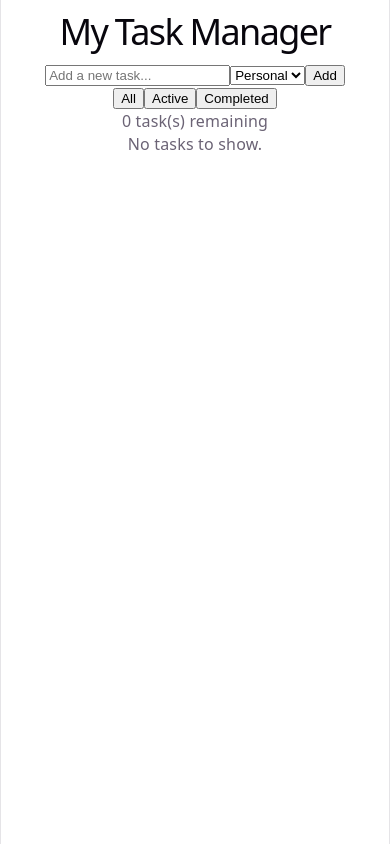
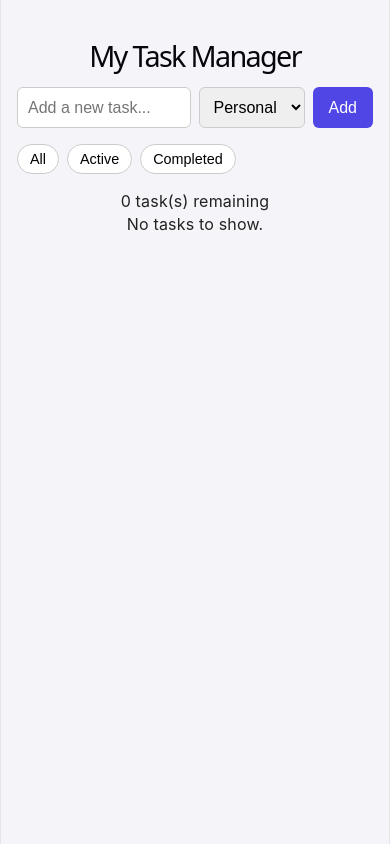
Before and after one commit to bikashshah056-rgb/task-manager, a React (Vite) app: page / in a window 390 px wide. Built offline with nearby package versions, Linux system fonts and the light colour scheme.

Commit message:
Add responsive styling for form, filters, and task list

```diff
--- a/src/App.css
+++ b/src/App.css
@@ -1,184 +1,137 @@
-.counter {
-  font-size: 16px;
-  padding: 5px 10px;
-  border-radius: 5px;
-  color: var(--accent);
-  background: var(--accent-bg);
-  border: 2px solid transparent;
-  transition: border-color 0.3s;
-  margin-bottom: 24px;
+* {
+  box-sizing: border-box;
+}
 
-  &:hover {
-    border-color: var(--accent-border);
-  }
-  &:focus-visible {
-    outline: 2px solid var(--accent);
-    outline-offset: 2px;
+body {
+  margin: 0;
+  font-family: -apple-system, BlinkMacSystemFont, 'Segoe UI', sans-serif;
+  background: #f4f4f9;
+  color: #222;
+}
+
+.app {
+  max-width: 500px;
+  margin: 0 auto;
+  padding: 24px 16px;
+}
+
+h1 {
+  text-align: center;
+  font-size: 1.8rem;
+  margin-bottom: 20px;
+}
+
+form {
+  display: flex;
+  gap: 8px;
+  margin-bottom: 16px;
+  flex-wrap: wrap;
+}
+
+form input[type='text'] {
+  flex: 1;
+  min-width: 140px;
+  padding: 10px;
+  border: 1px solid #ccc;
+  border-radius: 6px;
+  font-size: 1rem;
+}
+
+form select {
+  padding: 10px;
+  border: 1px solid #ccc;
+  border-radius: 6px;
+  font-size: 1rem;
+}
+
+form button {
+  padding: 10px 16px;
+  border: none;
+  border-radius: 6px;
+  background: #4f46e5;
+  color: white;
+  font-size: 1rem;
+  cursor: pointer;
+}
+
+form button:hover {
+  background: #4338ca;
+}
+
+.filters {
+  display: flex;
+  align-items: center;
+  gap: 8px;
+  flex-wrap: wrap;
+  margin-bottom: 16px;
+}
+
+.filters button {
+  padding: 6px 12px;
+  border: 1px solid #ccc;
+  border-radius: 20px;
+  background: white;
+  cursor: pointer;
+  font-size: 0.9rem;
+}
+
+.filters button:hover {
+  background: #eee;
+}
+
+.filters p {
+  margin-left: auto;
+  font-size: 0.9rem;
+  color: #555;
+}
+
+ul {
+  list-style: none;
+  padding: 0;
+  margin: 0;
+}
+
+li {
+  display: flex;
+  align-items: center;
+  gap: 10px;
+  background: white;
+  padding: 12px;
+  border-radius: 8px;
+  margin-bottom: 8px;
+  box-shadow: 0 1px 2px rgba(0, 0, 0, 0.08);
+}
+
+li span:first-child {
+  flex: 1;
+}
+
+.category-tag {
+  font-size: 0.75rem;
+  background: #030a216c;
+  color: #4338ca;
+  padding: 2px 8px;
+  border-radius: 10px;
+  margin-left: 8px;
+}
+
+li button {
+  padding: 6px 10px;
+  border: none;
+  border-radius: 6px;
+  background: #ef4444;
+  color: rgba(17, 2, 2, 0.759);
+  cursor: pointer;
+  font-size: 0.85rem;
+}
+
+li button:hover {
+  background: #dc2626;
+}
+
+@media (max-width: 480px) {
+  .filters p {
+    margin-left: 0;
+    width: 100%;
   }
 }
-
-.hero {
-  position: relative;
-
-  .base,
-  .framework,
-  .vite {
-    inset-inline: 0;
-    margin: 0 auto;
-  }
-
-  .base {
-    width: 170px;
-    position: relative;
-    z-index: 0;
-  }
-
-  .framework,
-  .vite {
-    position: absolute;
-  }
-
-  .framework {
-    z-index: 1;
-    top: 34px;
-    height: 28px;
-    transform: perspective(2000px) rotateZ(300deg) rotateX(44deg) rotateY(39deg)
-      scale(1.4);
-  }
-
-  .vite {
-    z-index: 0;
-    top: 107px;
-    height: 26px;
-    width: auto;
-    transform: perspective(2000px) rotateZ(300deg) rotateX(40deg) rotateY(39deg)
-      scale(0.8);
-  }
-}
-
-#center {
-  display: flex;
-  flex-direction: column;
-  gap: 25px;
-  place-content: center;
-  place-items: center;
-  flex-grow: 1;
-
-  @media (max-width: 1024px) {
-    padding: 32px 20px 24px;
-    gap: 18px;
-  }
-}
-
-#next-steps {
-  display: flex;
-  border-top: 1px solid var(--border);
-  text-align: left;
-
-  & > div {
-    flex: 1 1 0;
-    padding: 32px;
-    @media (max-width: 1024px) {
-      padding: 24px 20px;
-    }
-  }
-
-  .icon {
-    margin-bottom: 16px;
-    width: 22px;
-    height: 22px;
-  }
-
-  @media (max-width: 1024px) {
-    flex-direction: column;
-    text-align: center;
-  }
-}
-
-#docs {
-  border-right: 1px solid var(--border);
-
-  @media (max-width: 1024px) {
-    border-right: none;
-    border-bottom: 1px solid var(--border);
-  }
-}
-
-#next-steps ul {
-  list-style: none;
-  padding: 0;
-  display: flex;
-  gap: 8px;
-  margin: 32px 0 0;
-
-  .logo {
-    height: 18px;
-  }
-
-  a {
-    color: var(--text-h);
-    font-size: 16px;
-    border-radius: 6px;
-    background: var(--social-bg);
-    display: flex;
-    padding: 6px 12px;
-    align-items: center;
-    gap: 8px;
-    text-decoration: none;
-    transition: box-shadow 0.3s;
-
-    &:hover {
-      box-shadow: var(--shadow);
-    }
-    .button-icon {
-      height: 18px;
-      width: 18px;
-    }
-  }
-
-  @media (max-width: 1024px) {
-    margin-top: 20px;
-    flex-wrap: wrap;
-    justify-content: center;
-
-    li {
-      flex: 1 1 calc(50% - 8px);
-    }
-
-    a {
-      width: 100%;
-      justify-content: center;
-      box-sizing: border-box;
-    }
-  }
-}
-
-#spacer {
-  height: 88px;
-  border-top: 1px solid var(--border);
-  @media (max-width: 1024px) {
-    height: 48px;
-  }
-}
-
-.ticks {
-  position: relative;
-  width: 100%;
-
-  &::before,
-  &::after {
-    content: '';
-    position: absolute;
-    top: -4.5px;
-    border: 5px solid transparent;
-  }
-
-  &::before {
-    left: 0;
-    border-left-color: var(--border);
-  }
-  &::after {
-    right: 0;
-    border-right-color: var(--border);
-  }
-}
```
